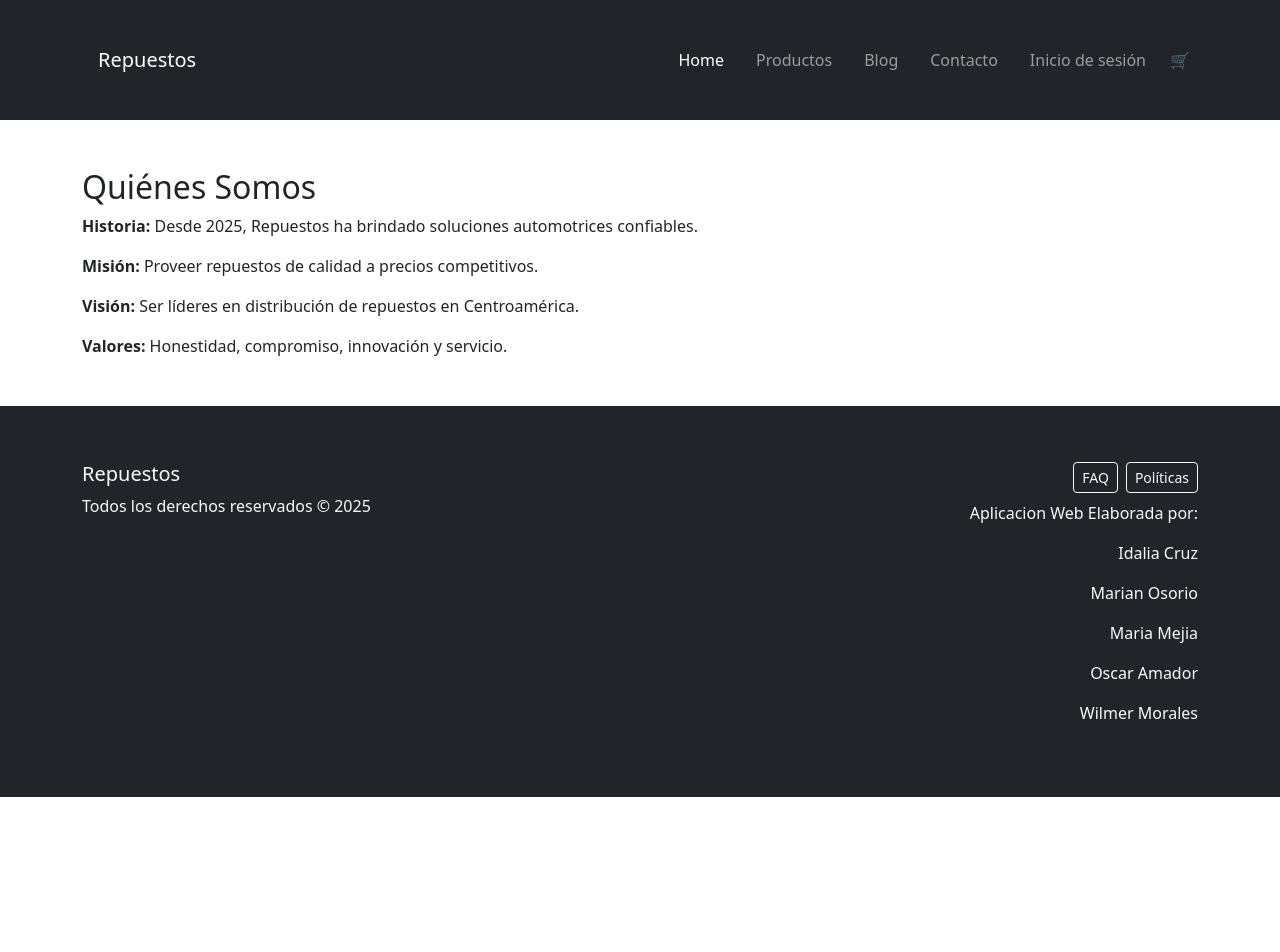
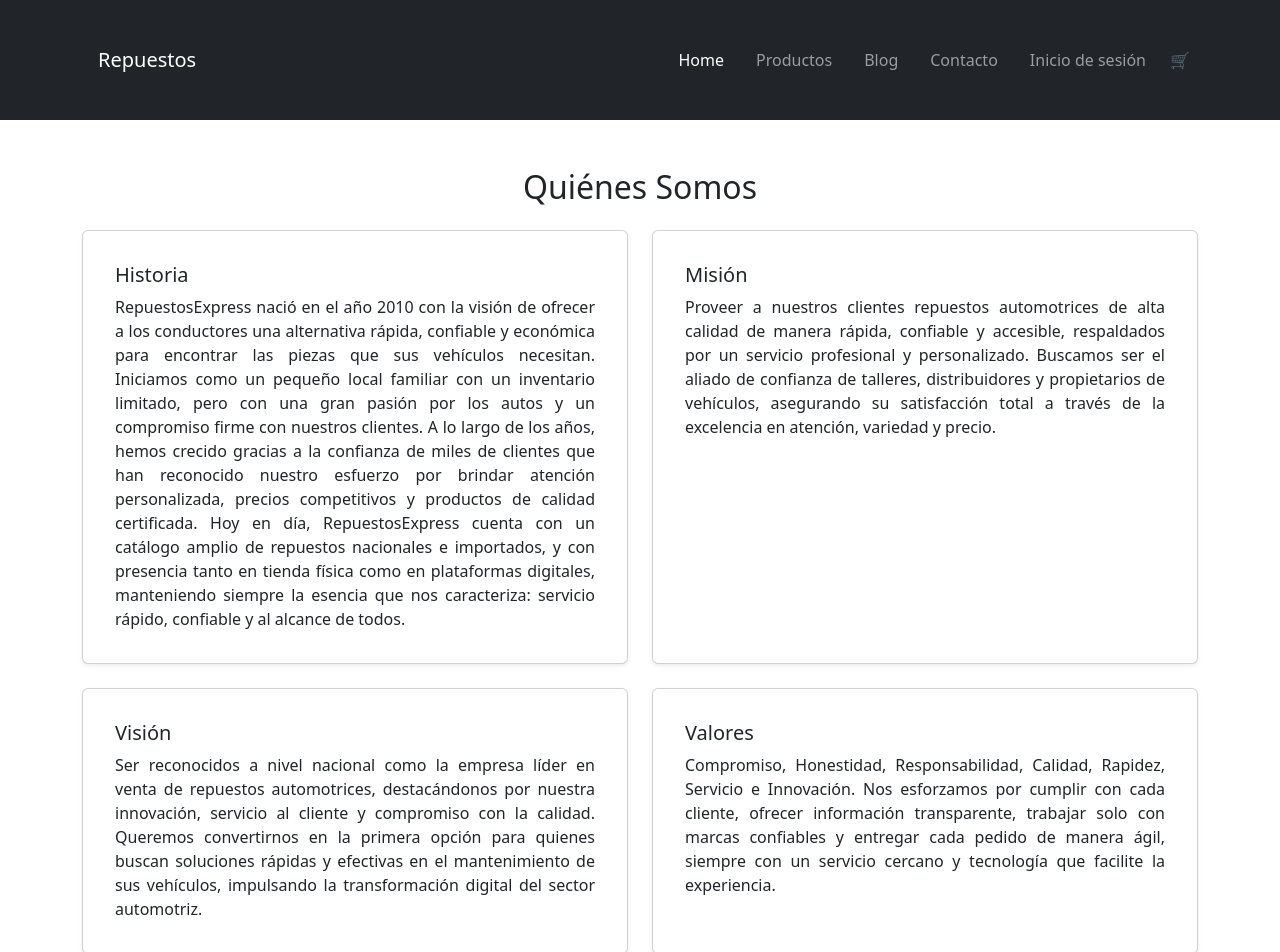
Before and after one commit to josueamador19/repuestos-frontend, a React (Vite) app: page / in a window 1280 px wide. Shown: the top 952 px of the page. Before the commit the page ends 800 px from the top, so only its background shows below. Built offline with nearby package versions, Linux system fonts and the light colour scheme.

Commit message:
quienes somos

```diff
--- a/src/components/QuienesSomos.jsx
+++ b/src/components/QuienesSomos.jsx
@@ -1,14 +1,73 @@
 import React from 'react';
-import { Container } from 'react-bootstrap';
+import { Container, Card, Row, Col } from 'react-bootstrap';
 
 export default function QuienesSomos() {
   return (
     <Container id="quienes-somos" className="my-5">
-      <h2>Quiénes Somos</h2>
-      <p><strong>Historia:</strong> Desde 2025, Repuestos ha brindado soluciones automotrices confiables.</p>
-      <p><strong>Misión:</strong> Proveer repuestos de calidad a precios competitivos.</p>
-      <p><strong>Visión:</strong> Ser líderes en distribución de repuestos en Centroamérica.</p>
-      <p><strong>Valores:</strong> Honestidad, compromiso, innovación y servicio.</p>
+      <h2 className="mb-4 text-center">Quiénes Somos</h2>
+
+      <Row className="g-4">
+        <Col md={6}>
+          <Card className="h-100 shadow-sm">
+            <Card.Body style={{ textAlign: 'justify' }}>
+              <Card.Title>Historia</Card.Title>
+              <Card.Text>
+                RepuestosExpress nació en el año 2010 con la visión de ofrecer a los conductores una alternativa rápida, confiable y económica para encontrar las piezas que sus vehículos necesitan.
+                Iniciamos como un pequeño local familiar con un inventario limitado, pero con una gran pasión por los autos y un compromiso firme con nuestros clientes.
+                A lo largo de los años, hemos crecido gracias a la confianza de miles de clientes que han reconocido nuestro esfuerzo por brindar atención personalizada, precios competitivos y productos de calidad certificada.
+                Hoy en día, RepuestosExpress cuenta con un catálogo amplio de repuestos nacionales e importados, y con presencia tanto en tienda física como en plataformas digitales, manteniendo siempre la esencia que nos caracteriza: servicio rápido, confiable y al alcance de todos.
+              </Card.Text>
+            </Card.Body>
+          </Card>
+        </Col>
+
+        <Col md={6}>
+          <Card className="h-100 shadow-sm">
+            <Card.Body style={{ textAlign: 'justify' }}>
+              <Card.Title>Misión</Card.Title>
+              <Card.Text>
+                Proveer a nuestros clientes repuestos automotrices de alta calidad de manera rápida, confiable y accesible, respaldados por un servicio profesional y personalizado.
+                Buscamos ser el aliado de confianza de talleres, distribuidores y propietarios de vehículos, asegurando su satisfacción total a través de la excelencia en atención, variedad y precio.
+              </Card.Text>
+            </Card.Body>
+          </Card>
+        </Col>
+
+        <Col md={6}>
+          <Card className="h-100 shadow-sm">
+            <Card.Body style={{ textAlign: 'justify' }}>
+              <Card.Title>Visión</Card.Title>
+              <Card.Text>
+                Ser reconocidos a nivel nacional como la empresa líder en venta de repuestos automotrices, destacándonos por nuestra innovación, servicio al cliente y compromiso con la calidad.
+                Queremos convertirnos en la primera opción para quienes buscan soluciones rápidas y efectivas en el mantenimiento de sus vehículos, impulsando la transformación digital del sector automotriz.
+              </Card.Text>
+            </Card.Body>
+          </Card>
+        </Col>
+
+        <Col md={6}>
+          <Card className="h-100 shadow-sm">
+            <Card.Body style={{ textAlign: 'justify' }}>
+              <Card.Title>Valores</Card.Title>
+              <Card.Text>
+                Compromiso, Honestidad, Responsabilidad, Calidad, Rapidez, Servicio e Innovación.
+                Nos esforzamos por cumplir con cada cliente, ofrecer información transparente, trabajar solo con marcas confiables y entregar cada pedido de manera ágil, siempre con un servicio cercano y tecnología que facilite la experiencia.
+              </Card.Text>
+            </Card.Body>
+          </Card>
+        </Col>
+
+        <Col md={12}>
+          <Card className="h-100 shadow-sm bg-primary text-white text-center">
+            <Card.Body>
+              <Card.Title>Lema</Card.Title>
+              <Card.Text style={{ fontStyle: 'italic' }}>
+                “RepuestosExpress: calidad y confianza, a la velocidad que tu auto necesita.”
+              </Card.Text>
+            </Card.Body>
+          </Card>
+        </Col>
+      </Row>
     </Container>
   );
 }
--- a/src/services/api.js
+++ b/src/services/api.js
@@ -32,7 +32,7 @@
  * Añadir comentario con UsuarioID fijo = 1 y autor = "Anónimo", aqui tambien debe de cambiarse eso cuando
  * el login este terminado
  */
-export async function addComentario(noticiaId, usuarioId = 1, contenido, autor = "Anónimo") {
+export async function addComentario(noticiaId, usuarioId , contenido, autor = "Anónimo") {
   const res = await fetch(`${API_URL}/comentarios`, {
     method: 'POST',
     headers: { 'Content-Type': 'application/x-www-form-urlencoded' },
```
